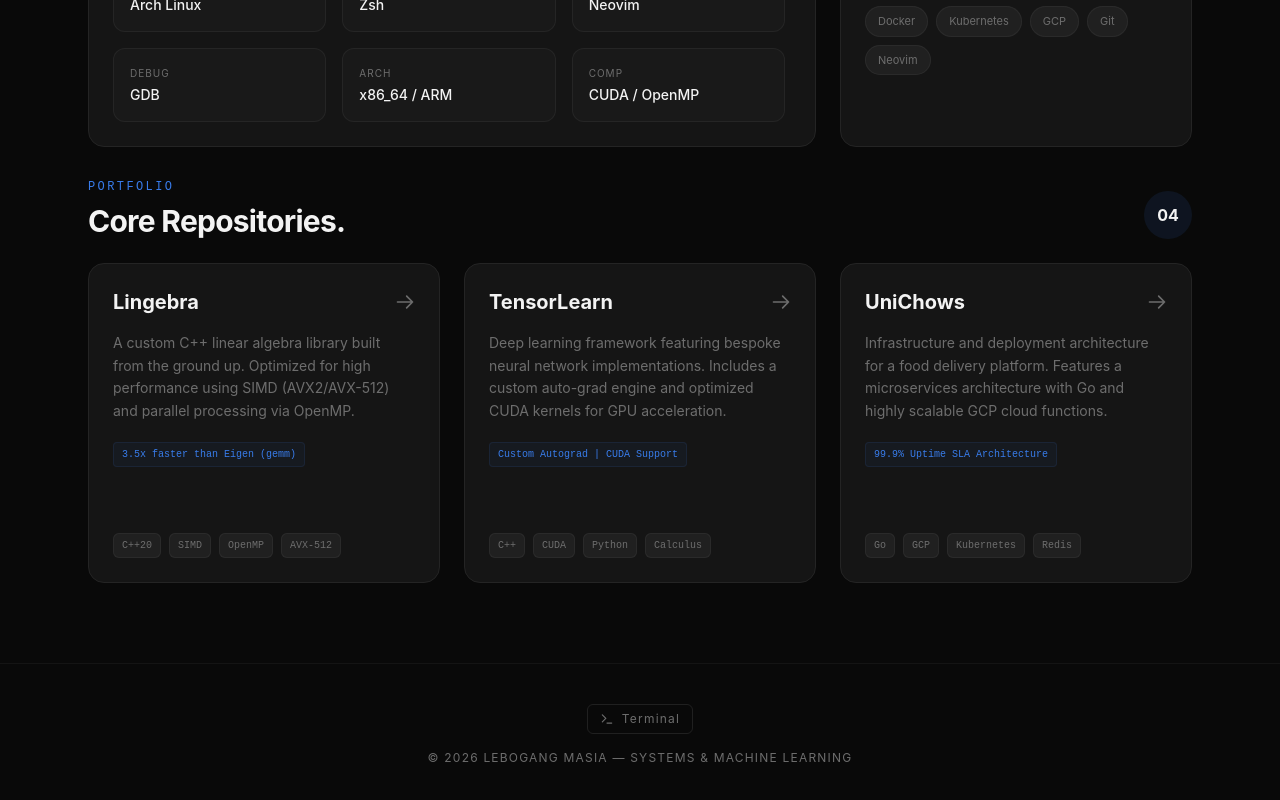
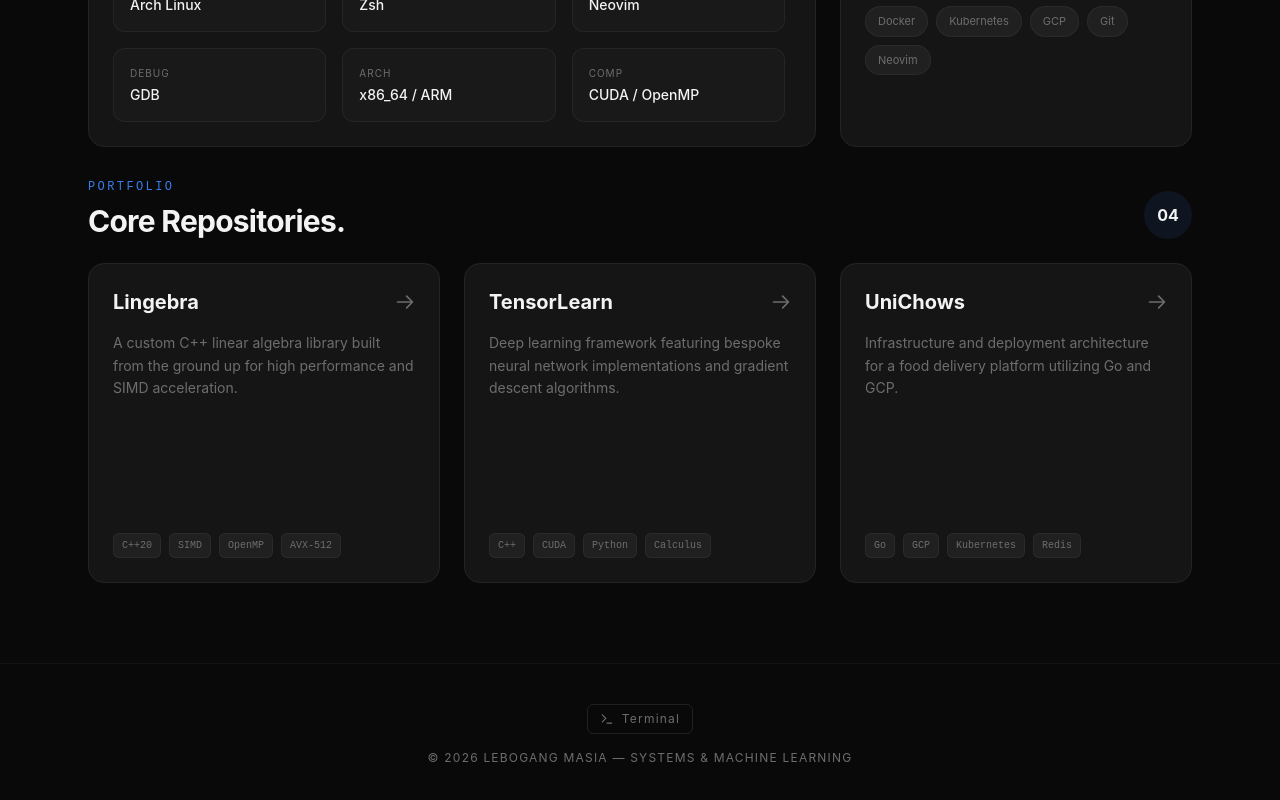
Before and after one commit to Lebogang-G-Masia/Lebogang-G-Masia.github.io, a Next.js app: page / in a window 1280 px wide. Shown: the part 906-1706 px from the top of the page. Built offline with nearby package versions, Linux system fonts and the light colour scheme.

Commit message:
feat: remove performance metrics from project cards

```diff
--- a/src/components/Projects.tsx
+++ b/src/components/Projects.tsx
@@ -6,22 +6,19 @@ import { motion } from 'framer-motion';
 const projects = [
   {
     title: "Lingebra",
-    description: "A custom C++ linear algebra library built from the ground up. Optimized for high performance using SIMD (AVX2/AVX-512) and parallel processing via OpenMP.",
-    stats: "3.5x faster than Eigen (gemm)",
+    description: "A custom C++ linear algebra library built from the ground up for high performance and SIMD acceleration.",
     tags: ["C++20", "SIMD", "OpenMP", "AVX-512"],
     link: "https://github.com/Lebogang-G-Masia/lingebra"
   },
   {
     title: "TensorLearn",
-    description: "Deep learning framework featuring bespoke neural network implementations. Includes a custom auto-grad engine and optimized CUDA kernels for GPU acceleration.",
-    stats: "Custom Autograd | CUDA Support",
+    description: "Deep learning framework featuring bespoke neural network implementations and gradient descent algorithms.",
     tags: ["C++", "CUDA", "Python", "Calculus"],
     link: "https://github.com/Lebogang-G-Masia/tensorlearn"
   },
   {
     title: "UniChows",
-    description: "Infrastructure and deployment architecture for a food delivery platform. Features a microservices architecture with Go and highly scalable GCP cloud functions.",
-    stats: "99.9% Uptime SLA Architecture",
+    description: "Infrastructure and deployment architecture for a food delivery platform utilizing Go and GCP.",
     tags: ["Go", "GCP", "Kubernetes", "Redis"],
     link: "https://github.com/UniChows"
   }
@@ -63,14 +60,9 @@ const Projects: React.FC = () => {
                   <path strokeLinecap="round" strokeLinejoin="round" strokeWidth={2} d="M14 5l7 7m0 0l-7 7m7-7H3" />
                 </svg>
               </div>
-              <p className="text-secondary text-sm leading-relaxed mb-4">
+              <p className="text-secondary text-sm leading-relaxed">
                 {project.description}
               </p>
-              {project.stats && (
-                <div className="text-[10px] font-mono text-primary bg-primary/5 border border-primary/10 rounded px-2 py-1 inline-block">
-                  {project.stats}
-                </div>
-              )}
             </div>
 
             <div className="flex flex-wrap gap-2 pt-4">
```
